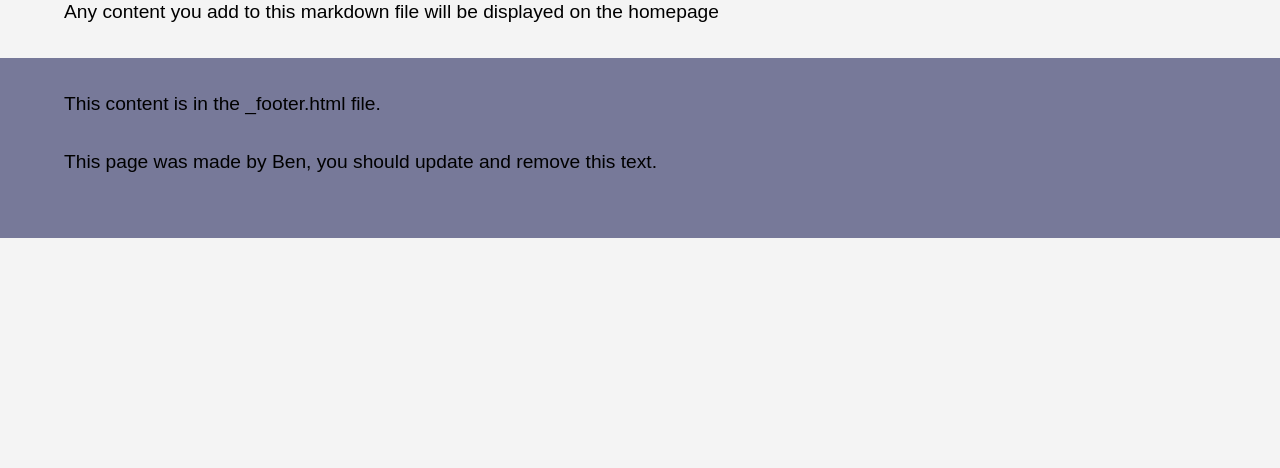
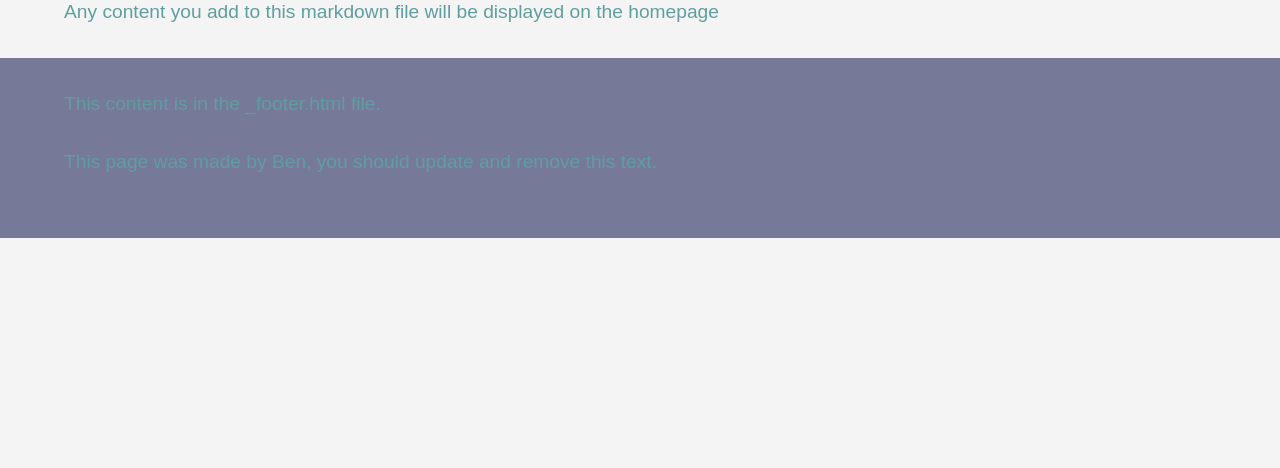
Before and after one commit to habibapalekar/FrontEndProject2New, an Eleventy site: page src/index.md in a window 1280 px wide. Shown: the part 332-800 px from the top of the page. Built offline with nearby package versions, Linux system fonts and the light colour scheme; Eleventy itself is replaced by a stand-in of ours; files that its build step writes are made by us from their sources.

Commit message:
css test again - working

```diff
--- a/final-website/assets/css/styles.css
+++ b/final-website/assets/css/styles.css
@@ -2,6 +2,7 @@ body {
     font-size: 16px;
     background-color: #f4f4f4;
     font-family: sans-serif;
+    color: cadetblue;
 }
 
 h1 {
--- a/src/assets/css/styles.css
+++ b/src/assets/css/styles.css
@@ -2,6 +2,7 @@ body {
     font-size: 16px;
     background-color: #f4f4f4;
     font-family: sans-serif;
+    color: cadetblue;
 }
 
 h1 {
```
Also changed, not shown: package.json (+3 -6 lines), 1 other file.
